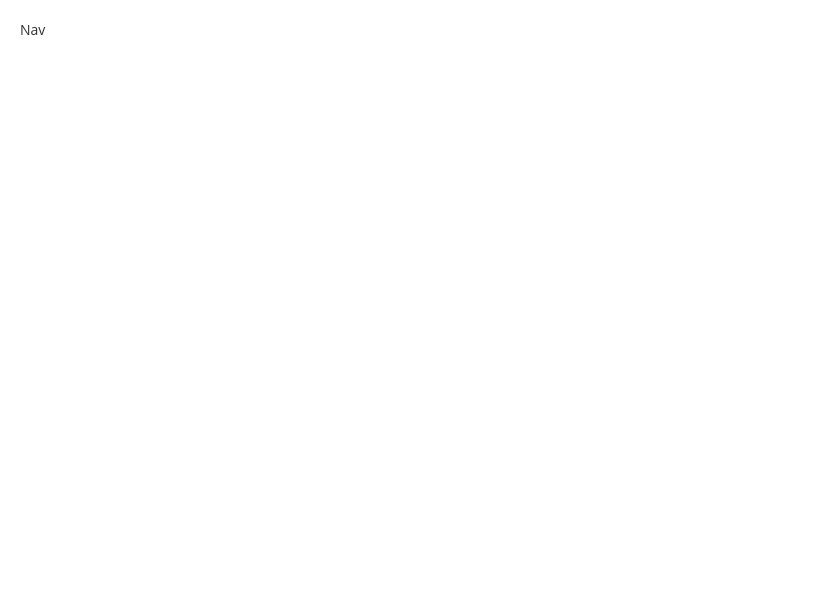
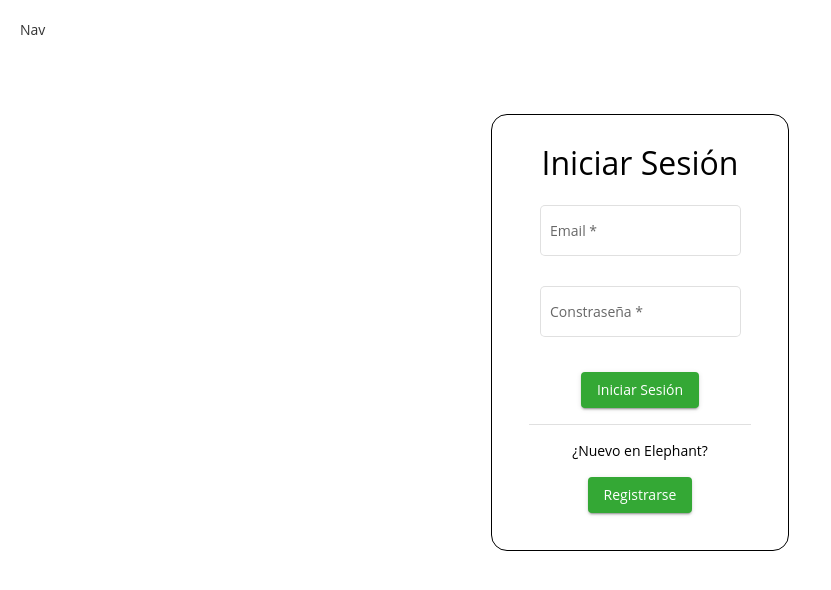
Before and after one commit to Nachodlv/elephant, an Angular app in the folder front/elephant/: page / in a window 1280 px wide. Shown: the top 590 px of the page, without its empty margins (0-831 px from the left). Built offline with nearby package versions, Linux system fonts and the light colour scheme.

Commit message:
Change colors to use _vars.scss; Change routing, default page is login now; Change width of login container;

```diff
--- a/front/elephant/src/app/app-routing.module.ts
+++ b/front/elephant/src/app/app-routing.module.ts
@@ -7,8 +7,8 @@
 
 
 const routes: Routes = [
+  { path: '', component: LoginComponent },
   { path: 'register', component: RegisterComponent },
-  { path: 'login', component: LoginComponent },
   { path: 'home', component: HomeComponent, canActivate: [AuthGuard] }
 ];
 
--- a/front/elephant/src/app/components/login/login.component.scss
+++ b/front/elephant/src/app/components/login/login.component.scss
@@ -1,8 +1,10 @@
+@import "../../_vars.scss";
+
 .div-container {
   text-align: center;
   border: 1px solid;
   padding: 3%;
-  margin: 6% 40%;
+  margin: 6% 38%;
   border-radius: 1rem;
 
 }
@@ -23,7 +25,7 @@
 
 .form-button {
   margin-top: 5%;
-  background-color: #37863a;
+  background-color: $elephant-green;
   color: white;
 }
 
--- a/front/elephant/src/app/components/register/register.component.scss
+++ b/front/elephant/src/app/components/register/register.component.scss
@@ -1,3 +1,5 @@
+@import "../../_vars.scss";
+
 .div-container {
   text-align: center;
   border: 1px solid;
@@ -23,6 +25,6 @@
 
 .form-button {
   margin-top: 5%;
-  background-color: #37863a;
+  background-color: $elephant-green;
   color: white;
 }
```
